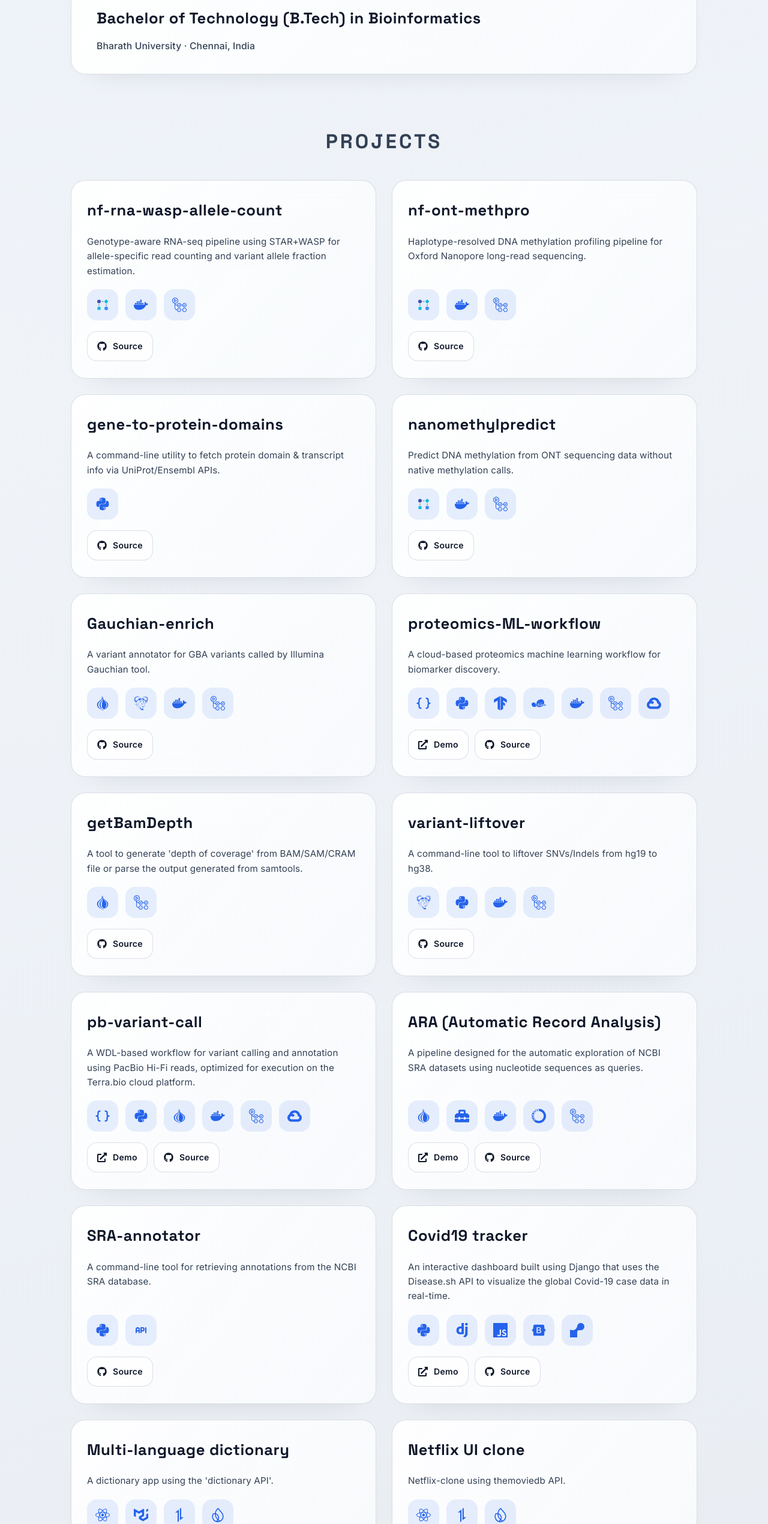
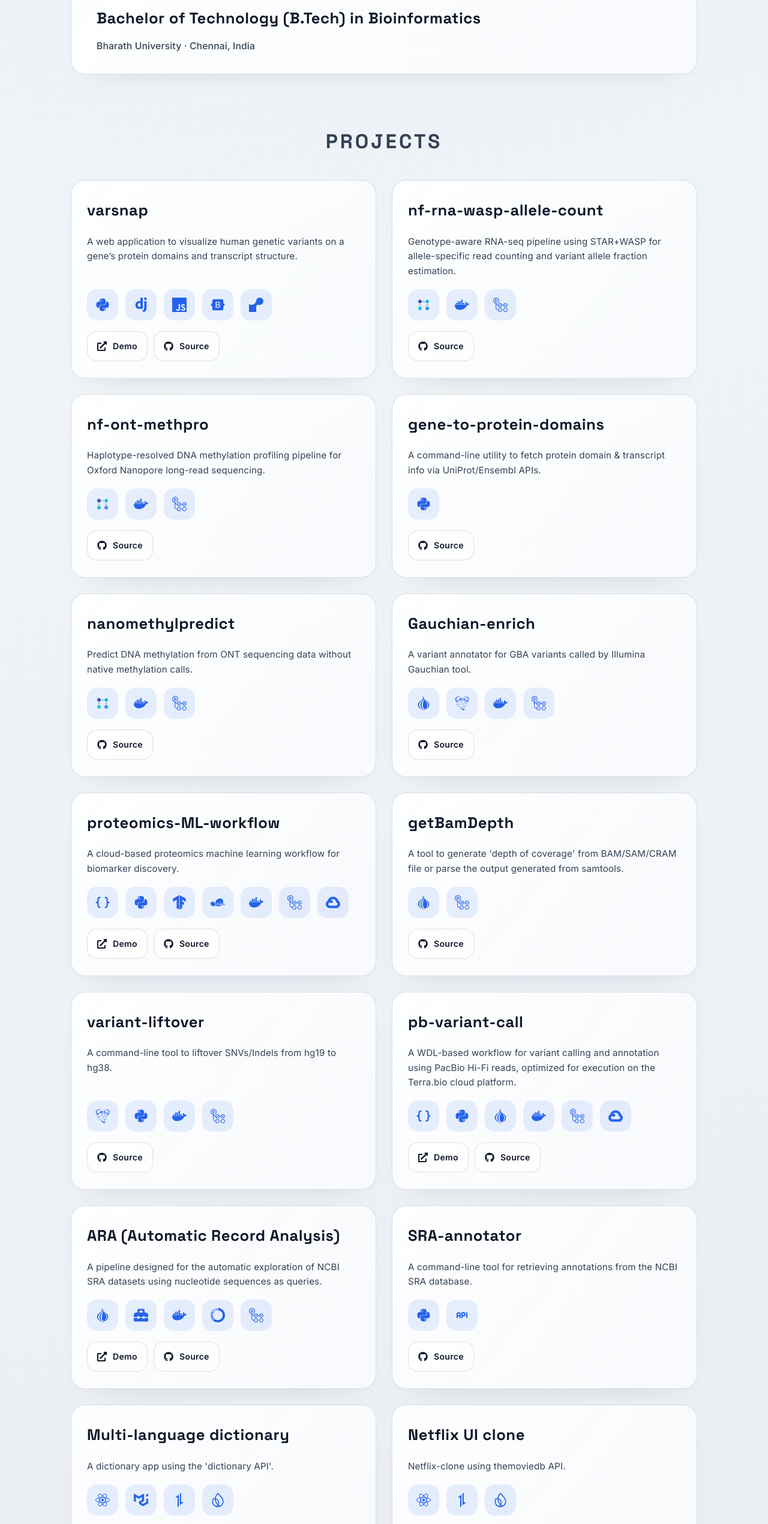
Before and after one commit to maurya-anand/maurya-anand.github.io, a React (Vite) app: page / in a window 1280 px wide. Shown: the part 3098-5638 px from the top of the page at 60% size. Built offline with nearby package versions, Linux system fonts and the light colour scheme.

Commit message:
added varsnap to the list of projects

```diff
--- a/src/components/Projects.jsx
+++ b/src/components/Projects.jsx
@@ -31,6 +31,13 @@ import { PiBracketsCurlyBold } from "react-icons/pi";
 import "./Projects.css";
 
 const projects = [
+  {
+    name: "varsnap",
+    description:
+      "A web application to visualize human genetic variants on a gene’s protein domains and transcript structure.",
+    demo: "https://varsnap.onrender.com/",
+    technologies: ["Python", "Django", "JavaScript", "FaBootstrap", "SiRender"],
+  },
   {
     name: "nf-rna-wasp-allele-count",
     description:
@@ -131,14 +138,6 @@ const projects = [
       "A command-line tool for retrieving annotations from the NCBI SRA database.",
     repo: "https://github.com/maurya-anand/sra-annotator",
     technologies: ["Python", "NCBIApi"],
-  },
-  {
-    name: "Covid19 tracker",
-    description:
-      "An interactive dashboard built using Django that uses the Disease.sh API to visualize the global Covid-19 case data in real-time.",
-    demo: "https://covidlive-8jvw.onrender.com/",
-    repo: "https://github.com/maurya-anand/covid19live",
-    technologies: ["Python", "Django", "JavaScript", "FaBootstrap", "SiRender"],
   },
   {
     name: "Multi-language dictionary",
```
